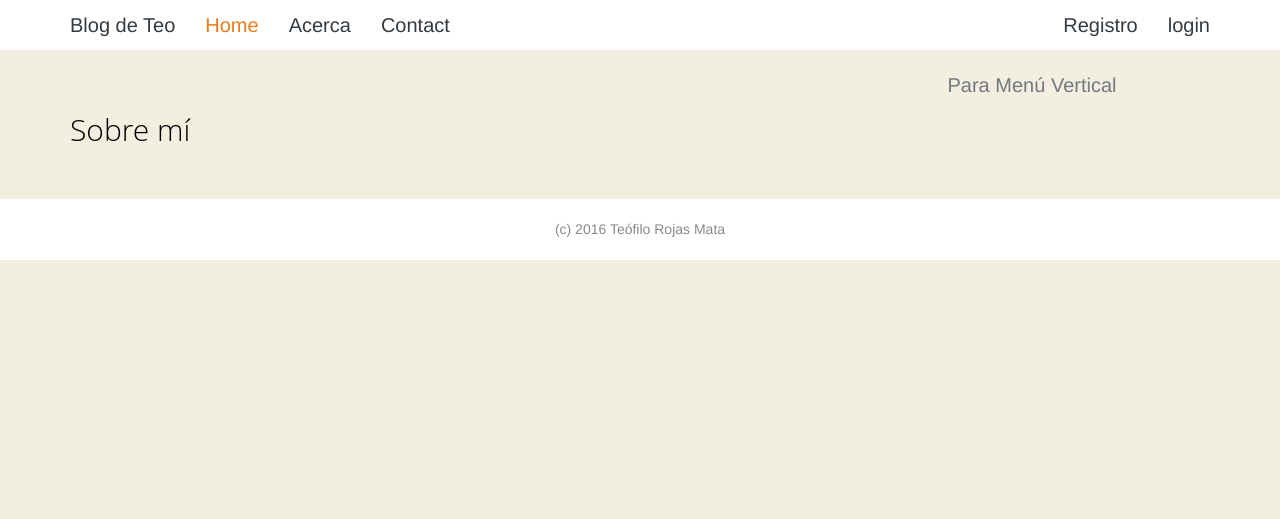
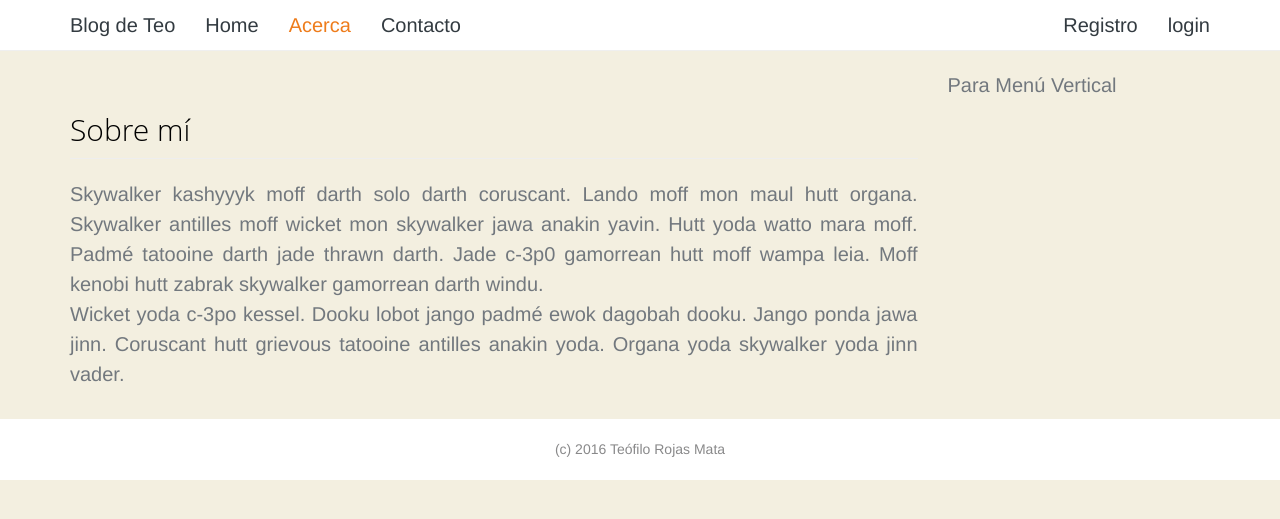
Before and after one commit to Reshait/ps_ProgramacionWeb, a Django app: page /acerca/ in a window 1280 px wide. Shown: the top 519 px of the page. Run offline with Django 3.2, Linux system fonts and the light colour scheme; some libraries are stand-ins or nearby versions.

Commit message:
OKr Contacto

```diff
--- a/projectBlogTeo/appBlogTeo/templates/acerca.html
+++ b/projectBlogTeo/appBlogTeo/templates/acerca.html
@@ -2,4 +2,6 @@
 
 {% block content %}
     <h2 class="page-header">Sobre mí</h2>
+    <p>Skywalker kashyyyk moff darth solo darth coruscant. Lando moff mon maul hutt organa. Skywalker antilles moff wicket mon skywalker jawa anakin yavin. Hutt yoda watto mara moff. Padmé tatooine darth jade thrawn darth. Jade c-3p0 gamorrean hutt moff wampa leia. Moff kenobi hutt zabrak skywalker gamorrean darth windu. <br>
+    Wicket yoda c-3po kessel. Dooku lobot jango padmé ewok dagobah dooku. Jango ponda jawa jinn. Coruscant hutt grievous tatooine antilles anakin yoda. Organa yoda skywalker yoda jinn vader.</p>
 {% endblock content %}
--- a/projectBlogTeo/appBlogTeo/templates/base.html
+++ b/projectBlogTeo/appBlogTeo/templates/base.html
@@ -29,9 +29,13 @@
         </div>
         <div id="navbar" class="collapse navbar-collapse">
           <ul class="nav navbar-nav">
-            <li class="active"><a href="{% url 'home:home' %}">Home</a></li>
-            <li><a href="{% url 'home:acerca' %}">Acerca</a></li>
-            <li><a href="#contact">Contact</a></li>
+            {% url 'home:home' as home_url %}
+            {% url 'home:acerca' as acerca_url %}
+            {% url 'home:contacto' as contacto_url %}
+
+            <li {% if request.get_full_path == home_url %} class="active" {% endif %}><a href="{% url 'home:home' %}">Home</a></li>
+            <li {% if request.get_full_path == acerca_url %} class="active" {% endif %}><a href="{% url 'home:acerca' %}">Acerca</a></li>
+            <li><a href="{% url 'home:contacto' %}">Contacto</a></li>
           </ul>
 
           <!-- Parte derecha dedicada a los usuarios -->
--- a/projectBlogTeo/appBlogTeo/urls.py
+++ b/projectBlogTeo/appBlogTeo/urls.py
@@ -7,5 +7,5 @@ urlpatterns = [
 	url(r'^$', views.ListadoHome, name='home'),
 	url(r'^entrada/(?P<pk>.*)$', views.VistaEntradaCompleta.as_view(), name='VistaEntradaCompleta'),
     url(r'^acerca/$', views.VistaAcerca.as_view(), name='acerca'),
-
+    url(r'^contact/$', views.VistaContacto.as_view(), name='contacto'),
 ]
--- a/projectBlogTeo/appBlogTeo/views.py
+++ b/projectBlogTeo/appBlogTeo/views.py
@@ -3,13 +3,19 @@ from django.http import HttpResponseRedirect
 from django.urls import reverse
 from django.views import generic
 from django.core.paginator import Paginator, EmptyPage, PageNotAnInteger
+#from collection.forms import ContactForm
 # Para formularios:
 from django.forms import ModelForm
 #from django.core.context_processors import csrf #--> para versiones > django 1.10
 from django.views.decorators import csrf
 
+from django.contrib import messages
+from django.core.urlresolvers import reverse_lazy
+from django.core.mail import send_mail
 
+from .forms import ContactoForm
 from .models import Entrada
+
 
 # Create your views here.
 
@@ -58,3 +64,33 @@ class VistaAcerca(generic.View):
 
     def get(self, request, *args, **kwarg):
         return render(request, 'acerca.html')
+
+def send_email_contact(email_usuario, subject, body):
+    body = '{} ha enviado un email de contacto\n\n{}\n\n{}'.format(email_usuario, subject, body)
+    send_mail(
+        subject='Nuevo email de contacto',
+        message=body,
+        from_email='contact@example.com',
+        recipient_list=['usuario@example.com']
+    )
+
+class VistaContacto(generic.FormView):
+
+    template_name = 'contacto.html'
+    success_url = reverse_lazy('home')
+
+    def dispatch(self, request, *args, **kwargs):
+        self.form_class = ContactoForm
+        return super(VistaContacto, self).dispatch(request, *args, **kwargs)
+
+    def form_valid(self, form):
+        subject = form.cleaned_data.get('subject')
+        body = form.cleaned_data.get('body')
+        if self.request.user.is_authenticated():
+            email_usuario = self.request.user.email
+            send_email_contact(email_usuario, subject, body)
+        else:
+            email_usuario = form.cleaned_data.get('email')
+            send_email_contact(email_usuario, subject, body)
+        messages.success(self.request, 'Email enviado con exito')
+        return super().form_valid(form)
```
Also changed, not shown: projectBlogTeo/appBlogTeo/forms.py (added, +15 -0 lines), projectBlogTeo/appBlogTeo/templates/contacto.html (added, +10 -0 lines), projectBlogTeo/projectBlogTeo/settings.py (+8 -0 lines), 5 other files.
